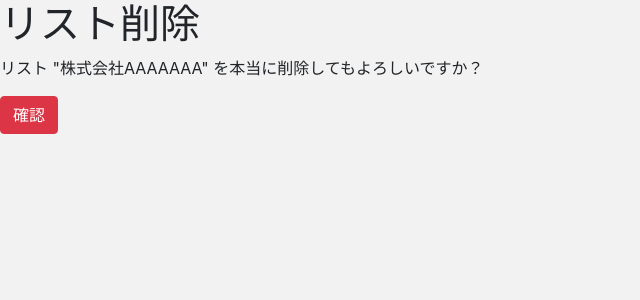
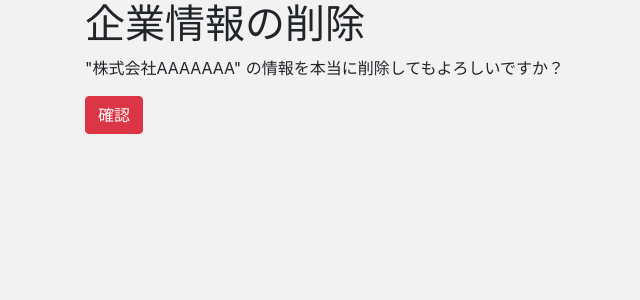
Before and after one commit to sf2020-LATTE/portfolio1, a Django app: page /jpapp/companies/1/delete/ in a window 1280 px wide. Shown: the part 56-356 px from the top of the page, without its empty margins (0-640 px from the left). Run offline with Django 3.2, Linux system fonts and the light colour scheme; a user stored in the database is signed in; data comes from the database, SQL or seed files in the repository; both versions use the stored data as it was after the commit; some libraries are stand-ins or nearby versions.

Commit message:
削除画面レイアウト位置調整

```diff
--- a/jp/templates/jpapp/companies/delete.html
+++ b/jp/templates/jpapp/companies/delete.html
@@ -1,10 +1,12 @@
 {% extends "jpapp/base.html" %}
 
 {% block content %}
-<h1>リスト削除</h1>
-<form method="post">
-  {% csrf_token %}
-  <p>リスト "{{ company.company_name }}" を本当に削除してもよろしいですか？</p>
-  <button type="submit" class="btn btn-danger">確認</button>
-</form>
+<div class="container">
+<h1>企業情報の削除</h1>
+  <form method="post">
+    {% csrf_token %}
+    <p>"{{ company.company_name }}" の情報を本当に削除してもよろしいですか？</p>
+    <button type="submit" class="btn btn-danger">確認</button>
+  </form>
+</div>
 {% endblock %}
```
Also changed, not shown: jp/db.sqlite3.
